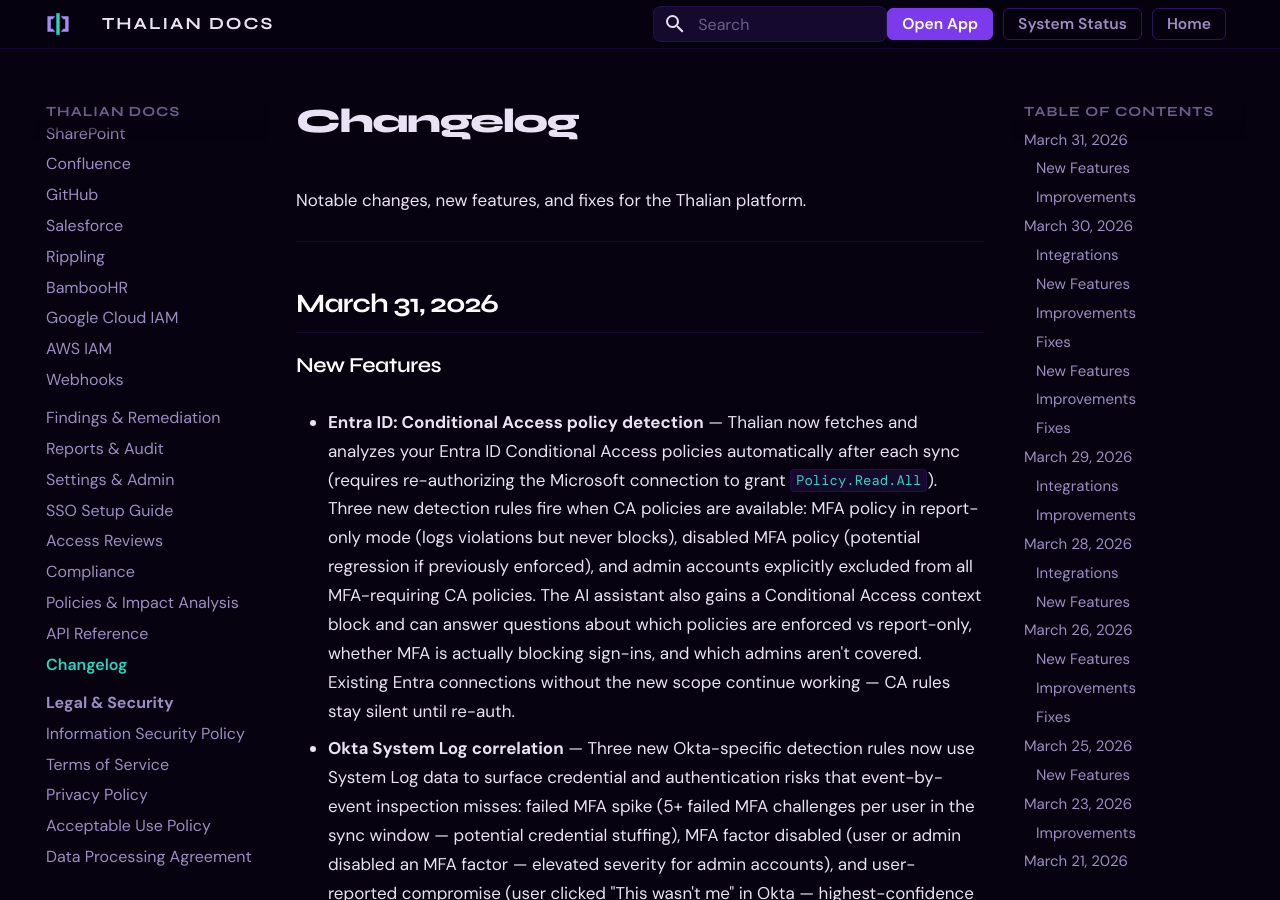
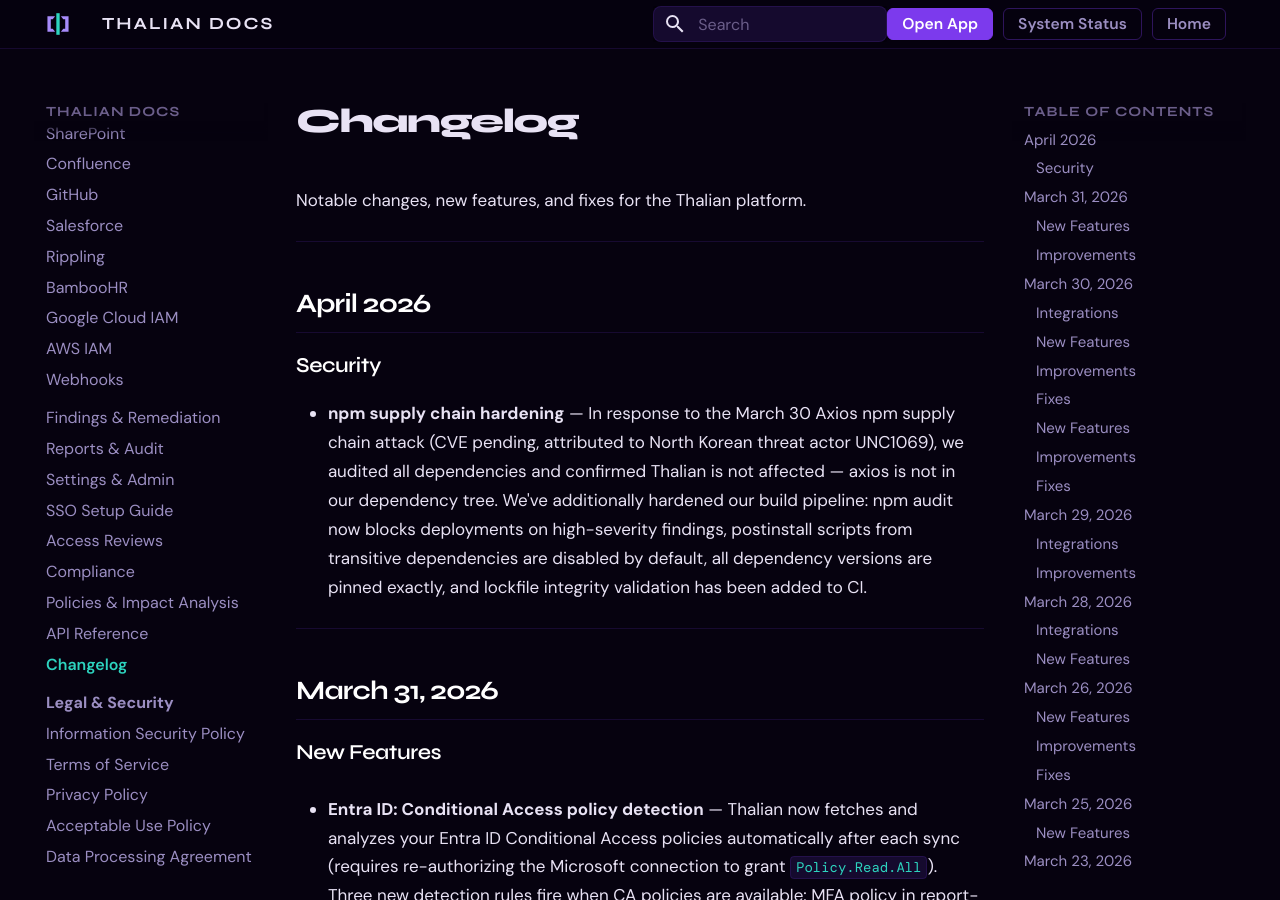
Before and after one commit to tori-mf13/thalian-docs, an MkDocs documentation site: the page built from docs/changelog.md, in a window 1280 px wide and 900 px high. Built offline with MkDocs 1.6.1 and Material for MkDocs 9.7.7, drawn with Linux system fonts in a browser that asks for light colours.

Commit message:
docs: add April 2026 security hardening entry to changelog
Document npm supply chain audit and hardening steps taken in response
to the March 30 Axios npm supply chain attack.

Co-Authored-By: Claude Sonnet 4.6 <noreply@anthropic.com>

```diff
--- a/docs/changelog.md
+++ b/docs/changelog.md
@@ -1,6 +1,14 @@
 # Changelog
 
 Notable changes, new features, and fixes for the Thalian platform.
+
+---
+
+## April 2026
+
+### Security
+
+- **npm supply chain hardening** — In response to the March 30 Axios npm supply chain attack (CVE pending, attributed to North Korean threat actor UNC1069), we audited all dependencies and confirmed Thalian is not affected — axios is not in our dependency tree. We've additionally hardened our build pipeline: npm audit now blocks deployments on high-severity findings, postinstall scripts from transitive dependencies are disabled by default, all dependency versions are pinned exactly, and lockfile integrity validation has been added to CI.
 
 ---
 
```
